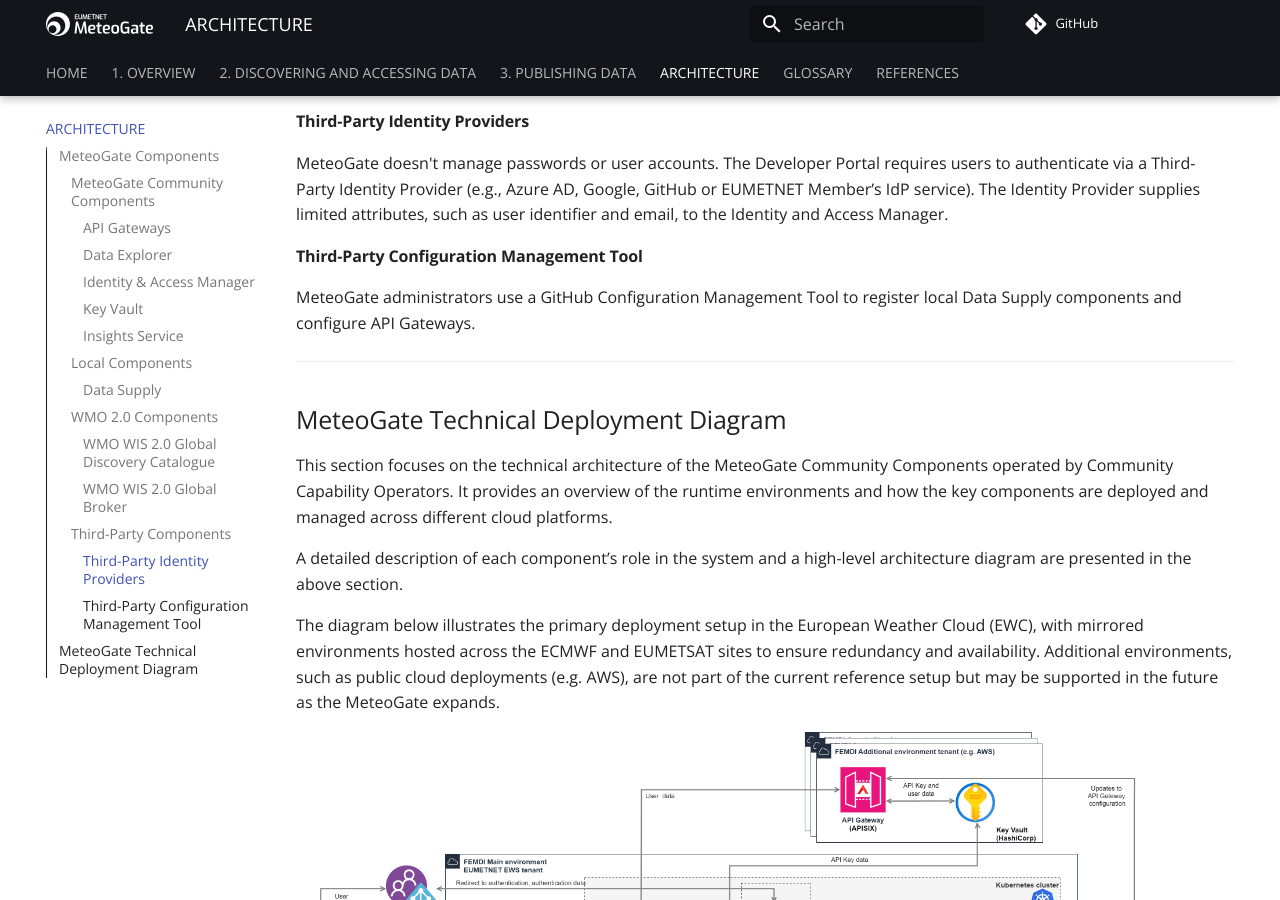
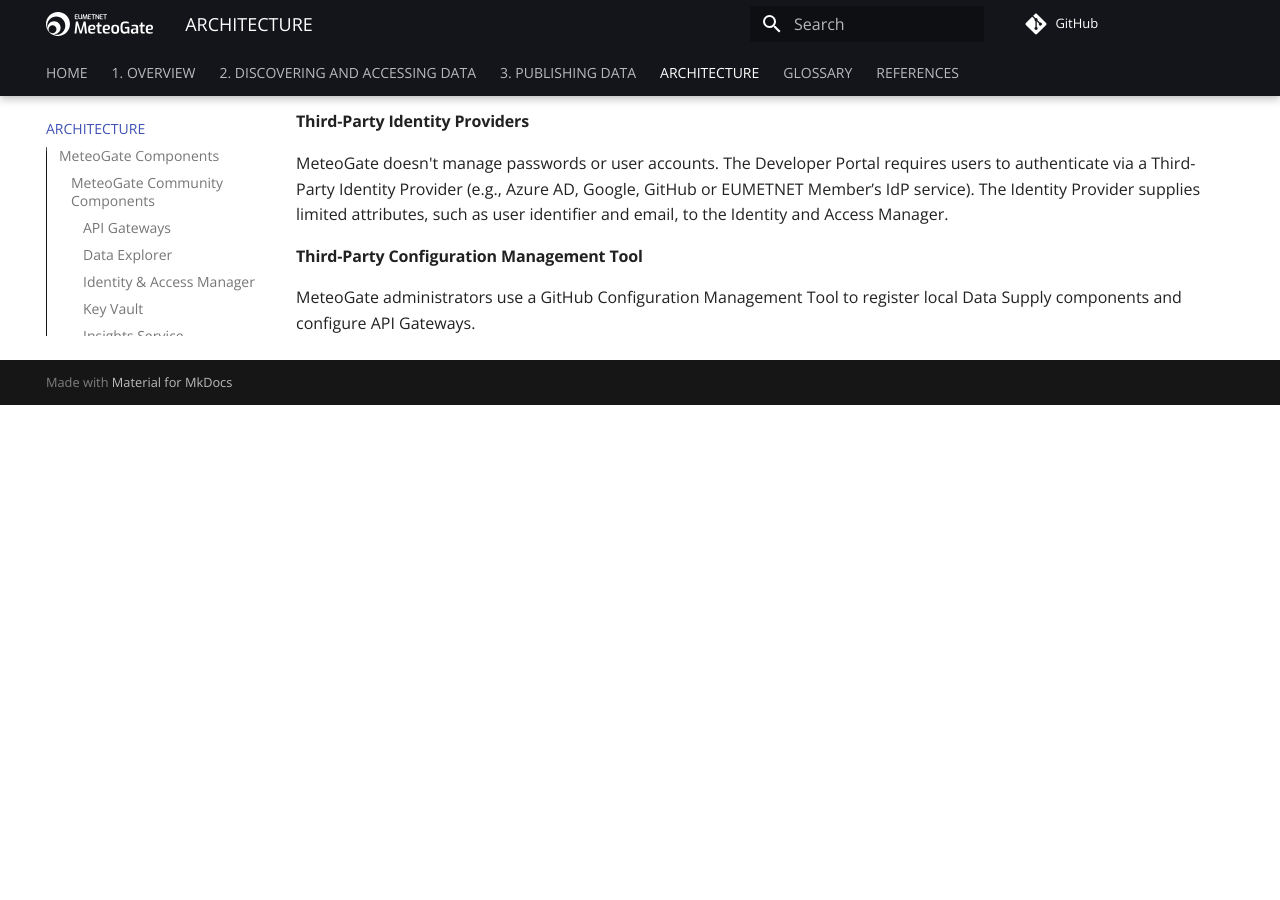
Before and after one commit to EUMETNET/meteogate-documentation, an MkDocs documentation site: the page built from docs/technical-architecture.md, in a window 1280 px wide and 900 px high, scrolled down 3686 px. Built offline with MkDocs 1.6.1 and Material for MkDocs 9.7.7, drawn with Linux system fonts in a browser that asks for light colours; comment, search, counter and statistics services are not loaded; after the commit the page ends 4091 px from its top, so only the background shows below that.

Commit message:
Update technical-architecture.md

```diff
--- a/docs/technical-architecture.md
+++ b/docs/technical-architecture.md
@@ -88,15 +88,3 @@ MeteoGate doesn't manage passwords or user accounts. The Developer Portal requir
 #### Third-Party Configuration Management Tool
 
 MeteoGate administrators use a GitHub Configuration Management Tool to register local Data Supply components and configure API Gateways.
-
----
-
-## MeteoGate Technical Deployment Diagram
-
-This section focuses on the technical architecture of the MeteoGate Community Components operated by Community Capability Operators. It provides an overview of the runtime environments and how the key components are deployed and managed across different cloud platforms.
-
-A detailed description of each component’s role in the system and a high-level architecture diagram are presented in the above section.
-
-The diagram below illustrates the primary deployment setup in the European Weather Cloud (EWC), with mirrored environments hosted across the ECMWF and EUMETSAT sites to ensure redundancy and availability. Additional environments, such as public cloud deployments (e.g. AWS), are not part of the current reference setup but may be supported in the future as the MeteoGate expands.
-
-![MeteoGate technical deployment diagram](images/meteogate-technical-deployment.png)
```
